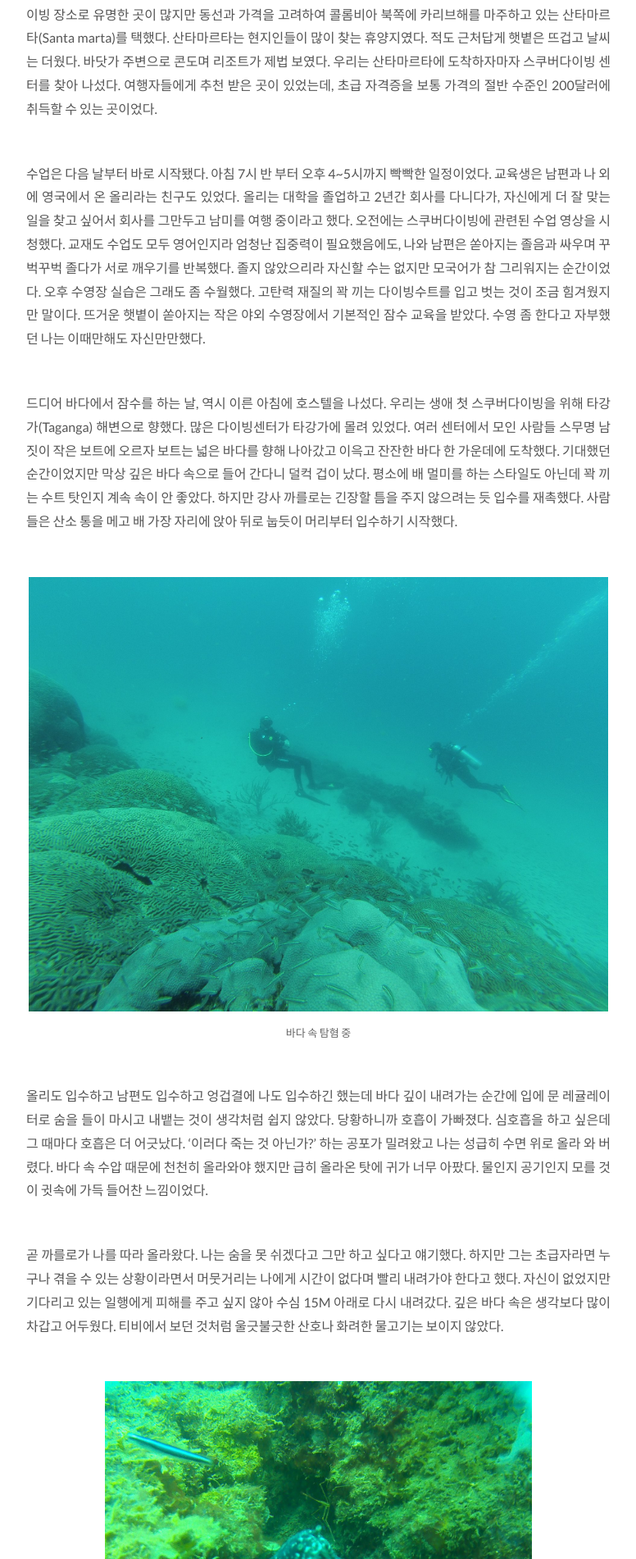
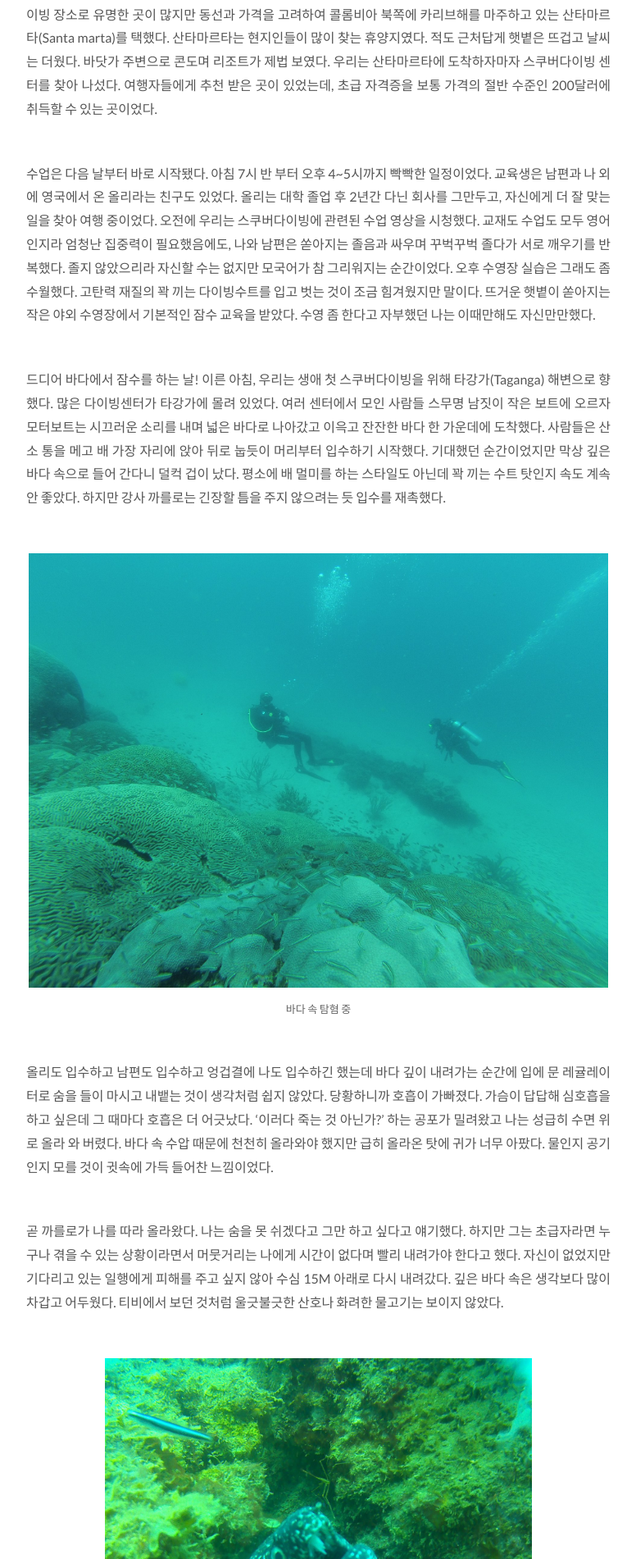
Before and after one commit to rlibro/rlibro.github.io, a Jekyll site: the page built from _posts/2019-07-23-Colombia.md, in a window 1280 px wide. Shown: the part 1030-2932 px from the top of the page at 82% size, without its empty margins (259-1035 px from the left). Built offline with Jekyll 4.4.1, drawn with Linux system fonts in a browser that asks for light colours; some of the changed text lies outside the part shown.

Commit message:
콜롬비아 글 수정과 업로드 방법 글 수정

```diff
--- a/_posts/2019-07-23-Colombia.md
+++ b/_posts/2019-07-23-Colombia.md
@@ -21,9 +21,9 @@ tags:
 
 그럼에도 불구하고 스쿠버다이빙은 우리가 시도한 몇 안되는 레포츠 중 하나였다. 수영을 좋아하는 나는 여행 시작 때부터 바다 속 깊은 곳에서 자유롭게 유영하는 내 모습을 상상하며 스쿠버다이빙은 꼭 해봐야지 생각했다. 온두라스 우띨라(Utila), 에콰도르 갈라파고스 제도, 쿠바 바라데로(Varadero)처럼 라틴아메리카 곳곳에 스쿠버다이빙 장소로 유명한 곳이 많지만 동선과 가격을 고려하여 콜롬비아 북쪽에 카리브해를 마주하고 있는 산타마르타(Santa marta)를 택했다. 산타마르타는 현지인들이 많이 찾는 휴양지였다. 적도 근처답게 햇볕은 뜨겁고 날씨는 더웠다. 바닷가 주변으로 콘도며 리조트가 제법 보였다. 우리는 산타마르타에 도착하자마자 스쿠버다이빙 센터를 찾아 나섰다. 여행자들에게 추천 받은 곳이 있었는데, 초급 자격증을 보통 가격의 절반 수준인 200달러에 취득할 수 있는 곳이었다.
 
-수업은 다음 날부터 바로 시작됐다. 아침 7시 반 부터 오후 4~5시까지 빡빡한 일정이었다. 교육생은 남편과 나 외에 영국에서 온 올리라는 친구도 있었다. 올리는 대학을 졸업하고 2년간 회사를 다니다가, 자신에게 더 잘 맞는 일을 찾고 싶어서 회사를 그만두고 남미를 여행 중이라고 했다. 오전에는 스쿠버다이빙에 관련된 수업 영상을 시청했다. 교재도 수업도 모두 영어인지라 엄청난 집중력이 필요했음에도, 나와 남편은 쏟아지는 졸음과 싸우며 꾸벅꾸벅 졸다가 서로 깨우기를 반복했다. 졸지 않았으리라 자신할 수는 없지만 모국어가 참 그리워지는 순간이었다. 오후 수영장 실습은 그래도 좀 수월했다. 고탄력 재질의 꽉 끼는 다이빙수트를 입고 벗는 것이 조금 힘겨웠지만 말이다. 뜨거운 햇볕이 쏟아지는 작은 야외 수영장에서 기본적인 잠수 교육을 받았다. 수영 좀 한다고 자부했던 나는 이때만해도 자신만만했다.
+수업은 다음 날부터 바로 시작됐다. 아침 7시 반 부터 오후 4~5시까지 빡빡한 일정이었다. 교육생은 남편과 나 외에 영국에서 온 올리라는 친구도 있었다. 올리는 대학 졸업 후 2년간 다닌 회사를 그만두고, 자신에게 더 잘 맞는 일을 찾아 여행 중이었다. 오전에 우리는 스쿠버다이빙에 관련된 수업 영상을 시청했다. 교재도 수업도 모두 영어인지라 엄청난 집중력이 필요했음에도, 나와 남편은 쏟아지는 졸음과 싸우며 꾸벅꾸벅 졸다가 서로 깨우기를 반복했다. 졸지 않았으리라 자신할 수는 없지만 모국어가 참 그리워지는 순간이었다. 오후 수영장 실습은 그래도 좀 수월했다. 고탄력 재질의 꽉 끼는 다이빙수트를 입고 벗는 것이 조금 힘겨웠지만 말이다. 뜨거운 햇볕이 쏟아지는 작은 야외 수영장에서 기본적인 잠수 교육을 받았다. 수영 좀 한다고 자부했던 나는 이때만해도 자신만만했다.
 
-드디어 바다에서 잠수를 하는 날, 역시 이른 아침에 호스텔을 나섰다. 우리는 생애 첫 스쿠버다이빙을 위해 타강가(Taganga) 해변으로 향했다. 많은 다이빙센터가 타강가에 몰려 있었다. 여러 센터에서 모인 사람들 스무명 남짓이 작은 보트에 오르자 보트는 넓은 바다를 향해 나아갔고 이윽고 잔잔한 바다 한 가운데에 도착했다. 기대했던 순간이었지만 막상 깊은 바다 속으로 들어 간다니 덜컥 겁이 났다. 평소에 배 멀미를 하는 스타일도 아닌데 꽉 끼는 수트 탓인지 계속 속이 안 좋았다. 하지만 강사 까를로는 긴장할 틈을 주지 않으려는 듯 입수를 재촉했다. 사람들은 산소 통을 메고 배 가장 자리에 앉아 뒤로 눕듯이 머리부터 입수하기 시작했다.
+드디어 바다에서 잠수를 하는 날! 이른 아침, 우리는 생애 첫 스쿠버다이빙을 위해 타강가(Taganga) 해변으로 향했다. 많은 다이빙센터가 타강가에 몰려 있었다. 여러 센터에서 모인 사람들 스무명 남짓이 작은 보트에 오르자 모터보트는 시끄러운 소리를 내며 넓은 바다로 나아갔고 이윽고 잔잔한 바다 한 가운데에 도착했다. 사람들은 산소 통을 메고 배 가장 자리에 앉아 뒤로 눕듯이 머리부터 입수하기 시작했다. 기대했던 순간이었지만 막상 깊은 바다 속으로 들어 간다니 덜컥 겁이 났다. 평소에 배 멀미를 하는 스타일도 아닌데 꽉 끼는 수트 탓인지 속도 계속 안 좋았다. 하지만 강사 까를로는 긴장할 틈을 주지 않으려는 듯 입수를 재촉했다.
 
  ![](/assets/images/post/20190723/col_2.jpg)
 {:.image}
@@ -32,7 +32,7 @@ tags:
 *바다 속 탐혐 중*
 
 
-올리도 입수하고 남편도 입수하고 엉겁결에 나도 입수하긴 했는데 바다 깊이 내려가는 순간에 입에 문 레귤레이터로 숨을 들이 마시고 내뱉는 것이 생각처럼 쉽지 않았다. 당황하니까 호흡이 가빠졌다. 심호흡을 하고 싶은데 그 때마다 호흡은 더 어긋났다. '이러다 죽는 것 아닌가?' 하는 공포가 밀려왔고 나는 성급히 수면 위로 올라 와 버렸다. 바다 속 수압 때문에 천천히 올라와야 했지만 급히 올라온 탓에 귀가 너무 아팠다. 물인지 공기인지 모를 것이 귓속에 가득 들어찬 느낌이었다.
+올리도 입수하고 남편도 입수하고 엉겁결에 나도 입수하긴 했는데 바다 깊이 내려가는 순간에 입에 문 레귤레이터로 숨을 들이 마시고 내뱉는 것이 생각처럼 쉽지 않았다. 당황하니까 호흡이 가빠졌다. 가슴이 답답해 심호흡을 하고 싶은데 그 때마다 호흡은 더 어긋났다. '이러다 죽는 것 아닌가?' 하는 공포가 밀려왔고 나는 성급히 수면 위로 올라 와 버렸다. 바다 속 수압 때문에 천천히 올라와야 했지만 급히 올라온 탓에 귀가 너무 아팠다. 물인지 공기인지 모를 것이 귓속에 가득 들어찬 느낌이었다.
 
 곧 까를로가 나를 따라 올라왔다. 나는 숨을 못 쉬겠다고 그만 하고 싶다고 얘기했다. 하지만 그는 초급자라면 누구나 겪을 수 있는 상황이라면서 머뭇거리는 나에게 시간이 없다며 빨리 내려가야 한다고 했다. 자신이 없었지만 기다리고 있는 일행에게 피해를 주고 싶지 않아 수심 15M 아래로 다시 내려갔다. 깊은 바다 속은 생각보다 많이 차갑고 어두웠다. 티비에서 보던 것처럼 울긋불긋한 산호나 화려한 물고기는 보이지 않았다.
 
@@ -40,18 +40,18 @@ tags:
 {:.image}
 
 {:.image-caption}
-*화려하진 않지만 신기한 바다 생물을 볼 수 있었다*
+*카리브해에 사는 신기한 바다 생물*
 
 
-그렇게 물 속에서 잘 적응하나 싶던 찰나에 갑자기 속이 메스꺼웠다. 더운 날씨에 컨디션이 좋지 않았을 뿐만 아니라 아무래도 꽉 끼는 수트가 문제였던 것 같다. 수압차 때문에 천천히 올라와야 하는데도 급한 마음에 아까처럼 빠르게 물 밖으로 나와 버렸다. 바다 위에 다다르자 어찌할 새도 없이 아침에 먹었던 것들을 뿜었다. 그때 어디서 왔는지 바다 아래에서는 보이지도 않던 노랗고 파란 예쁜 열대어들이 몰려 와 내 주변의 토사물을 싹 처리하고 순식 간에 사라졌다. 코에선 코피가 흘렀고 고대하던 나의 스쿠버다이빙은 결국 그렇게 종료됐다.
+그렇게 물 속에서 잘 적응하나 싶더니 갑자기 속이 메스꺼웠다. 더운 날씨에 컨디션이 좋지 않았을 뿐만 아니라 아무래도 꽉 끼는 수트가 문제였던 것 같다. 수압차 때문에 천천히 올라와야 하는데도 급한 마음에 아까처럼 빠르게 물 밖으로 나와 버렸다. 바다 위에 다다르자마자 어찌할 새도 없이 아침에 먹었던 것들을 뿜었다. 그때 어디서 왔는지 바다 아래에서는 보이지도 않던 노랗고 파란 예쁜 열대어들이 몰려 와 내 주변의 토사물을 싹 처리하고 순식 간에 사라졌다. 코에선 코피가 흐르고 있었다. 고대하던 나의 스쿠버다이빙은 결국 그렇게 종료됐다.
 
-그날, 몇 번을 더 게워내고 결국 오후 수업도 듣지 못한 채 혼자 집으로 터덜터덜 돌아왔다. 몸도 마음도 위축된 상태에서 어찌된 일인지 나는 몇 년 전 내 나라에서 일어난 큰 배 사고를 지구 반대편에서 떠올렸다. 전국민적 슬픔과 무기력 속에서도 남편과 막 연애를 시작한 나는 연애의 달콤함 때문에 그 슬픔에 조금 무감각했다. 그때 응당 겪었어야 할 감정을 다시 겪기라도 하듯 이 우연한 에피소드가 참 많은 생각을 불러왔다. '얼마나 무서웠을까, 얼마나 추웠을까, 구조활동을 하던 분들은 또 얼마나 힘들었을까.' 주변의 시선은 아랑곳 않고 나는 흘러내리는 눈물을 닦으며 태양이 뜨겁게 쏟아지는 거리를 걸어 혼자 숙소로 돌아왔다. 나의 스쿠버다이빙 경험은 돌이켜보면 조금 우스꽝스럽지만, 추억이라고 하기엔 아직도 조금 아픈 기억으로 남아있다.
+그날, 몇 번을 더 게워내고 오후 수업도 듣지 못한 채 혼자 집으로 터덜터덜 돌아오는 길이었다. 몸도 마음도 위축된 상태에서 어찌된 일인지 나는 몇 년 전 내 나라에서 일어난 큰 배 사고가 떠올랐다. 전국민적 슬픔과 무기력 속에서도 남편과 막 연애를 시작한 나는 연애의 달콤함 때문에 그 슬픔에 조금 무감각했다. 그때 응당 겪었어야 할 감정을 다시 겪기라도 하듯 이 우연한 에피소드가 참 많은 생각을 불러왔다. '얼마나 무서웠을까, 얼마나 추웠을까, 구조활동을 하던 분들은 또 얼마나 힘들었을까.' 주변의 시선은 아랑곳 않고 나는 흘러내리는 눈물을 닦으며 태양이 뜨겁게 쏟아지는 거리를 걸어 숙소로 돌아왔다. 나의 스쿠버다이빙 경험은 돌이켜보면 조금 우스꽝스럽지만, 지나고 보니 추억이라고 하기엔 아직도 조금 아픈 기억으로 남았다.
 
  ![](/assets/images/post/20190723/col_4.jpg)
 {:.image}
 
 {:.image-caption}
-*아름다운 사진이지만 사실 나는 아름다움을 즐길 겨를이 없었다*
+*나에겐 아름다우면서도 무서운 사진이다 하하;;*
 
 
 이 글이 재밌었다면 아래 광고를 꾹 눌러 주는 센스 ;)
```
Also changed, not shown: README.md.
